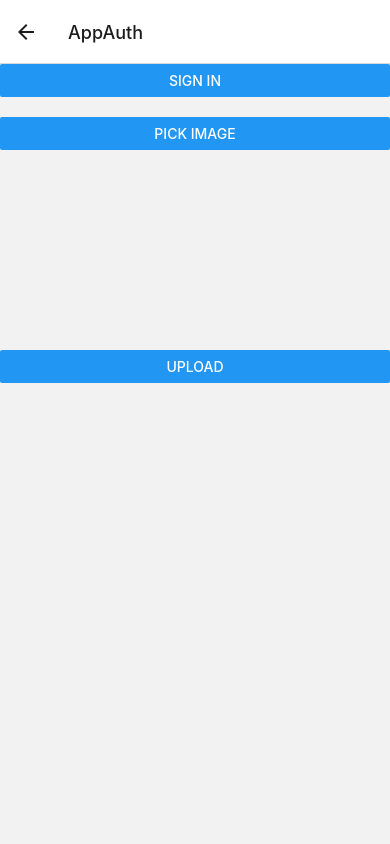
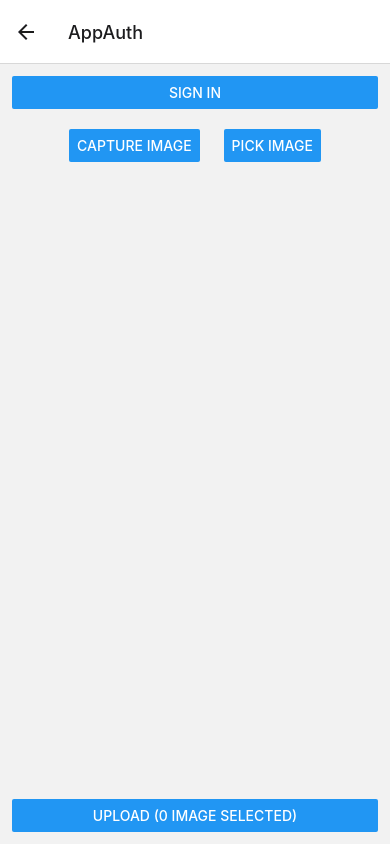
Before and after one commit to nayan5565/Gar-Associates, a React Native app: screen /AppAuth in a window 390 px wide. Built offline with nearby package versions, Linux system fonts and the light colour scheme.

Commit message:
multiple file uploaded

```diff
--- a/src/views/AppAuthView.js
+++ b/src/views/AppAuthView.js
@@ -1,5 +1,5 @@
 import React, { useState } from 'react';
-import { View, Button, Text, ScrollView, SafeAreaView, Image } from 'react-native';
+import { View, Button, Text, ScrollView, SafeAreaView, Image, FlatList } from 'react-native';
 import DocumentPicker from 'react-native-document-picker';
 import { authorize } from 'react-native-app-auth';
 import { launchCamera, launchImageLibrary } from 'react-native-image-picker';
@@ -9,6 +9,8 @@ import RNFetchBlob from 'rn-fetch-blob'
 const images = [];
 function AppAuthView(props) {
     const [image, setImage] = useState();
+    const [imageLength, setImageLength] = useState();
+    const [login, setLogin] = useState(false);
     const [uploading, setUploading] = useState(false);
     const [imageType, setImageType] = useState();
     const [imageName, setImageName] = useState();
@@ -18,7 +20,6 @@ function AppAuthView(props) {
 
 
     const pickSignleFile = async () => {
-        // Pick a single file
         try {
             const results = await DocumentPicker.pickMultiple({
                 type: [DocumentPicker.types.images],
@@ -27,6 +28,7 @@ function AppAuthView(props) {
             console.log(
                 'PickImage===>', JSON.stringify(results)
             );
+
             for (const res of results) {
                 var track = {
                     url: res.uri,
@@ -34,6 +36,7 @@ function AppAuthView(props) {
                     imageType: res.type,
                 };
                 images.push(track)
+
                 setImage(res.uri)
                 setImageType(res.type)
                 setImageName(res.name)
@@ -68,15 +71,14 @@ function AppAuthView(props) {
                 console.log('User tapped custom button: ', res.customButton);
                 alert(res.customButton);
             } else {
-                const source = { uri: res.uri };
-                console.log('response', JSON.stringify(res));
                 setImage(res.assets[0].uri)
-                console.log('image pick', res.assets[0].uri);
-                // this.setState({
-                //     filePath: res,
-                //     fileData: res.data,
-                //     fileUri: res.uri
-                // });
+                var track = {
+                    url: res.assets[0].uri,
+                    imageName: res.assets[0].fileName,
+                    imageType: res.assets[0].type,
+                };
+                images.push(track)
+                setList(images)
             }
         });
     }
@@ -126,8 +128,9 @@ function AppAuthView(props) {
 
         try {
             const authState = await authorize(config);
-            console.log('Token==>', authState.accessToken)
+            console.log('Login res==>', JSON.stringify(authState))
             setAccessToken(authState.accessToken)
+            setLogin(true)
             // fileUpload(authState.accessToken)
             // ondriveUser(authState.accessToken)
             // createFile(authState.accessToken)
@@ -325,16 +328,40 @@ function AppAuthView(props) {
             // setLoading(false);
         }
     }
+    const ChildViewColumn = (image) => {
+        return (
+            <View style={{ backgroundColor: 'gray', width: 200, height: 200, padding: 10, margin: 5, flexDirection: 'column' }}>
+                <View >
+                    <Image style={{ height: 200, width: '100%' }} source={{ uri: image }} />
+                </View>
+
+
+            </View>
+        )
+    }
+    const ListViewHorizantal = () => {
+        return (
+            <FlatList horizontal={true} data={images} renderItem={({ item }) => ChildViewColumn(item.url)} />
+        )
+    }
 
     return (
-        <View style={{ flex: 1, width: '100%' }}>
-            <Button title='Sign In' onPress={() => fetchTokenV1()} />
+        <View style={{ flex: 1, width: '100%', padding: 12 }}>
+            <Button title={login ? 'Logged' : 'Sign In'} onPress={() => fetchTokenV1()} />
             <View style={{ margin: 10 }} />
             {/* <Button title='pick image' onPress={() => pickSignleFile()} /> */}
-            <Button title='Pick Image' onPress={() => cameraLaunch()} />
+            <View style={{ flexDirection: 'row', marginBottom: 10, alignSelf: 'center' }}>
+                <Button title='Capture Image' onPress={() => cameraLaunch()} />
+                <View style={{ marginHorizontal: 12 }} />
+                <Button title='Pick Image' onPress={() => pickSignleFile()} />
+            </View>
+
+
             {/* <Button title='Upload file' onPress={() => fileUpload(accessToken)} /> */}
-            <Image style={{ width: 200, height: 200, alignSelf: 'center' }} source={{ uri: image }} />
-            <Button title={uploading ? 'Uploading...' : 'Upload'} onPress={() => upload()} />
+            {ListViewHorizantal()}
+            {/* <Image style={{ width: 200, height: 200, alignSelf: 'center' }} source={{ uri: image }} /> */}
+            <View style={{ margin: 12 }} />
+            <Button title={uploading ? 'Uploading...(' + images.length + ' image selected)' : 'Upload (' + images.length + ' image selected)'} onPress={() => upload()} />
         </View>
     );
 }
```
Also changed, not shown: 2 other files (tests, documents, lock files or other folders).
